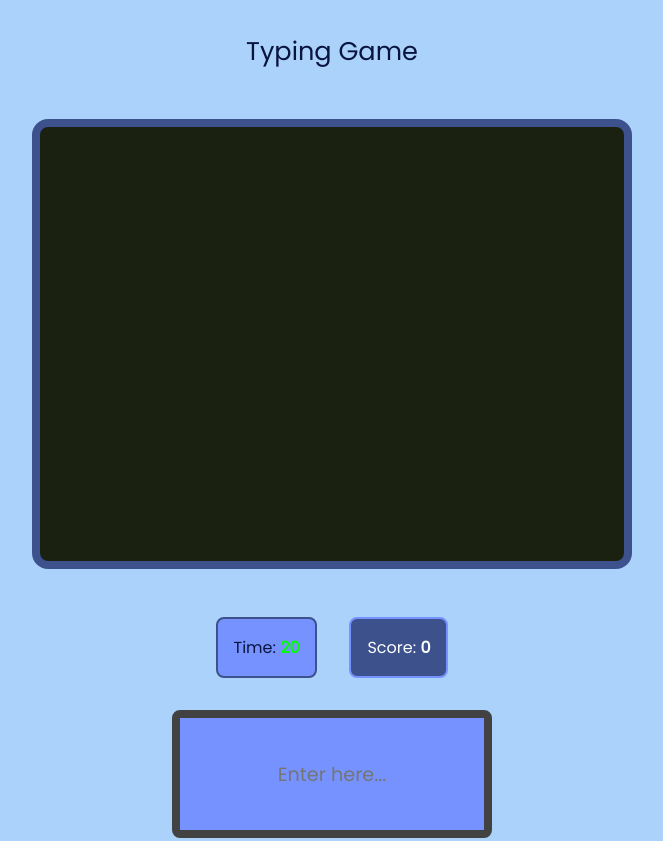
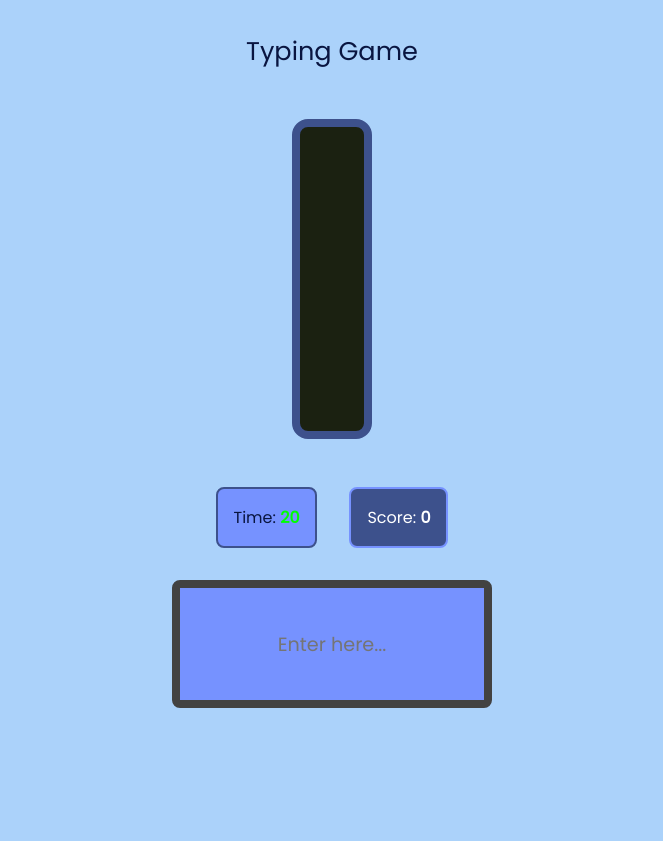
Before and after one commit to IamMattHenry/Typing-Game, a plain HTML site: page index.html in a window 1280 px wide. Shown: the top 841 px of the page, without its empty margins (308-971 px from the left). Drawn offline with Linux system fonts and the light colour scheme; a web font is replaced by a local one.

Commit message:
Update style.css

```diff
--- a/style.css
+++ b/style.css
@@ -45,8 +45,8 @@ heading {
 }
 
 .word-box {
-	height: clamp(200px, 450px, 725px);
-	width: clamp(300px, 600px, 900px);
+	height: 20rem;
+	width: 5rem;
 	display: flex;
 	justify-content: center;
 	align-items: center;
```
